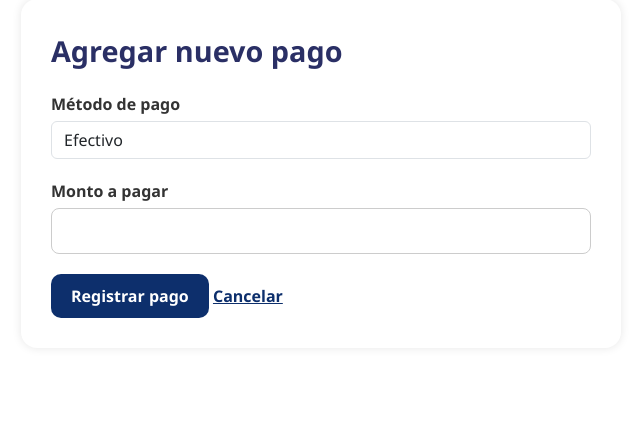
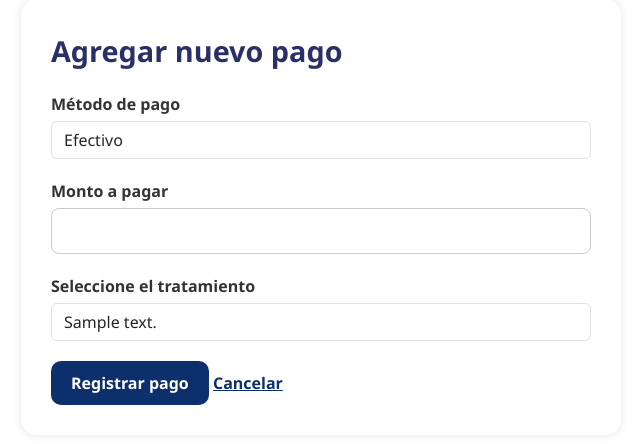
Before and after one commit to joaquin30/dentware, a Flask app: page /historia/paciente/1/pagos/nuevo in a window 1280 px wide. Shown: the part 126-570 px from the top of the page, without its empty margins (319-959 px from the left). Run offline with Flask 3, Linux system fonts and the light colour scheme; tables that the repository leaves empty hold one stand-in row (values such as "Sample post"); some libraries are stand-ins or nearby versions.

Commit message:
update pagos 99%

```diff
--- a/app/historia/forms.py
+++ b/app/historia/forms.py
@@ -10,7 +10,7 @@ from flask_wtf import FlaskForm
 from wtforms import DecimalField
 from wtforms.validators import NumberRange
 from wtforms import StringField, SelectField, BooleanField, DateField, DecimalField
-from wtforms.validators import DataRequired, NumberRange
+from wtforms.validators import DataRequired, NumberRange, ValidationError
 
 from wtforms import TextAreaField
 from wtforms.validators import Optional
@@ -79,7 +79,10 @@ class PresupuestoForm(FlaskForm):
     lineas = FieldList(FormField(LineaPresupuestoForm), min_entries=1)
 
 class FormularioPago(FlaskForm):
-    tratamiento_id = HiddenField(validators=[DataRequired()])
+    # Tratamiento id: Cambiar a SelectField si es necesario
+    tratamiento_id = SelectField('Seleccione el tratamiento', coerce=int, validators=[DataRequired()])
+
+    # Método de pago
     metodo = SelectField(
         'Método de pago',
         choices=[
@@ -89,14 +92,22 @@ class FormularioPago(FlaskForm):
             ('yape', 'Yape'),
             ('plin', 'Plin'),
         ],
-        validators=[DataRequired()]
+        validators=[DataRequired()],
+        render_kw={"aria-label": "Método de pago"}  # Mejora accesibilidad
     )
+
+    # Monto
     monto = DecimalField('Monto a pagar', validators=[
-        DataRequired(),
-        NumberRange(min=0.01, message="Debe ingresar un monto positivo")
-    ])
-    submit = SubmitField('Registrar pago')
+        DataRequired(message="El monto es obligatorio."),
+        NumberRange(min=0.01, message="Debe ingresar un monto positivo mayor a cero.")
+    ], places=2, render_kw={"aria-label": "Monto a pagar"})
 
+    submit = SubmitField('Registrar pago', render_kw={"class": "btn-submit"})
+
+    # Custom validation if needed (for example, if you want to check if the monto is a valid amount)
+    def validate_monto(form, field):
+        if field.data <= 0:
+            raise ValidationError("El monto debe ser un valor positivo.")
 
 
 class FormularioAgregarProcedimiento(FlaskForm):
--- a/app/historia/routes.py
+++ b/app/historia/routes.py
@@ -461,34 +461,49 @@ def pagos(paciente_id):
 
 @bp.route('/paciente/<string:paciente_id>/pagos/nuevo', methods=['GET', 'POST'])
 def agregar_pago(paciente_id):
+    print(f"Agregando pago para el paciente con ID {paciente_id}")  # Debug print
     paciente = db.get_or_404(Paciente, paciente_id)
     historia = paciente.historias[0]  # Suponiendo que el paciente tiene una historia
     form = FormularioPago()
 
-    # Obtener el tratamiento correspondiente (esto lo asumo basado en el formulario)
-    tratamiento = db.session.query(Tratamiento).filter_by(historia_id=historia.historia_id).first()
+    print(f"Paciente encontrado: {paciente.nombres} {paciente.apellidos}")  # Debug print
 
-    # Validación y procesamiento del formulario
+    # Obtener los tratamientos asociados a la historia clínica del paciente
+    tratamientos = db.session.query(Tratamiento).filter_by(historia_id=historia.historia_id).all()
+
+    # Llenar las opciones de tratamientos en el formulario (SelectField)
+    form.tratamiento_id.choices = [(tratamiento.tratamiento_id, tratamiento.descripcion) for tratamiento in tratamientos]
+
+    # Si el formulario es enviado y válido
     if form.validate_on_submit():
-        # Crear el nuevo pago en la tabla TratamientoPago
-        nuevo_pago = TratamientoPago(
-            tratamiento_id=form.tratamiento_id.data,  # Asumo que el formulario tiene este campo
-            metodo=form.metodo.data,
-            monto=form.monto.data,
+        # Obtener el tratamiento seleccionado
+        tratamiento_id = form.tratamiento_id.data
+        metodo_pago = form.metodo.data
+        monto = float(form.monto.data)  # Convertir el monto de Decimal a Float
+
+        # Crear el nuevo registro en la tabla TratamientoPago
+        tratamiento_pago = TratamientoPago(
+            tratamiento_id=tratamiento_id,
+            metodo=metodo_pago,
+            monto=monto  # Guardar el monto como Float
         )
 
-        # Guardar el pago en la base de datos
-        db.session.add(nuevo_pago)
-        db.session.commit()
+        # Guardar la relación en la base de datos
+        db.session.add(tratamiento_pago)
+        db.session.commit()  # Guardar el pago en la tabla TratamientoPago
+
+        print(f"Nuevo pago guardado con tratamiento_id: {tratamiento_id}")  # Debug print
 
         # Mensaje de éxito
         flash('Pago registrado exitosamente', 'success')
 
-        # Redirigir a la vista de pagos del paciente
+        # Redirigir a la página de pagos del paciente
         return redirect(url_for('historia.pagos', paciente_id=paciente_id))
 
     # Si el formulario no es válido, pasar a la plantilla de agregar pago
+    print("Formulario no válido. Renderizando el formulario de agregar pago.")  # Debug print
     return render_template('historia/agregar_pago.html', form=form, paciente=paciente, historia=historia)
+
 
 '''
 COD-016
--- a/app/templates/historia/agregar_pago.html
+++ b/app/templates/historia/agregar_pago.html
@@ -63,10 +63,27 @@
     margin-top: 10px;
     display: inline-block;
   }
+
+  /* Estilos para los errores generales del formulario */
+  .form-errors {
+    margin-bottom: 20px;
+    color: red;
+  }
 </style>
 
 <div class="form-container">
   <div class="form-header">Agregar nuevo pago</div>
+
+  <!-- Mostrar los errores generales del formulario -->
+  {% if form.errors %}
+    <div class="form-errors">
+      <ul>
+        {% for field, errors in form.errors.items() %}
+          <li><strong>{{ form[field].label.text }}:</strong> {% for error in errors %}{{ error }} {% endfor %}</li>
+        {% endfor %}
+      </ul>
+    </div>
+  {% endif %}
 
   <form method="POST">
     {{ form.hidden_tag() }}
@@ -87,6 +104,15 @@
       {% endfor %}
     </div>
 
+    <!-- Campo para seleccionar el tratamiento -->
+    <div class="form-group">
+      {{ form.tratamiento_id.label }}
+      {{ form.tratamiento_id(class="form-control") }}
+      {% for error in form.tratamiento_id.errors %}
+        <small class="text-danger">{{ error }}</small>
+      {% endfor %}
+    </div>
+
     {{ form.submit(class="btn-submit") }}
     <a href="{{ url_for('historia.pagos', paciente_id=paciente.paciente_id) }}" class="btn-cancelar">Cancelar</a>
   </form>
```
